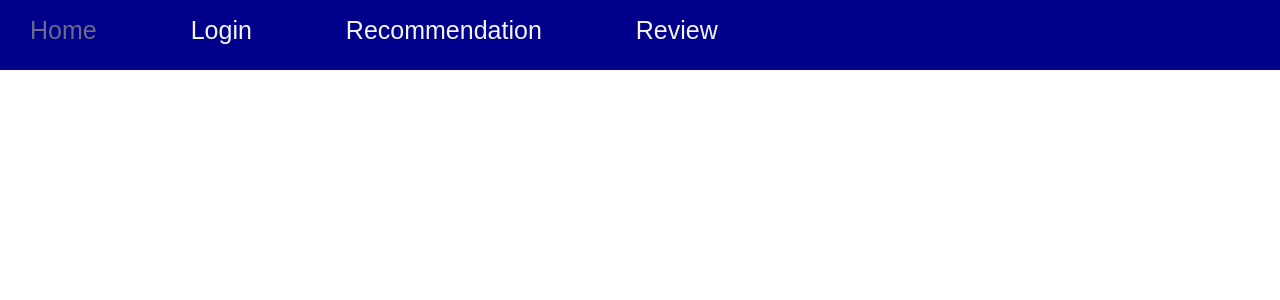
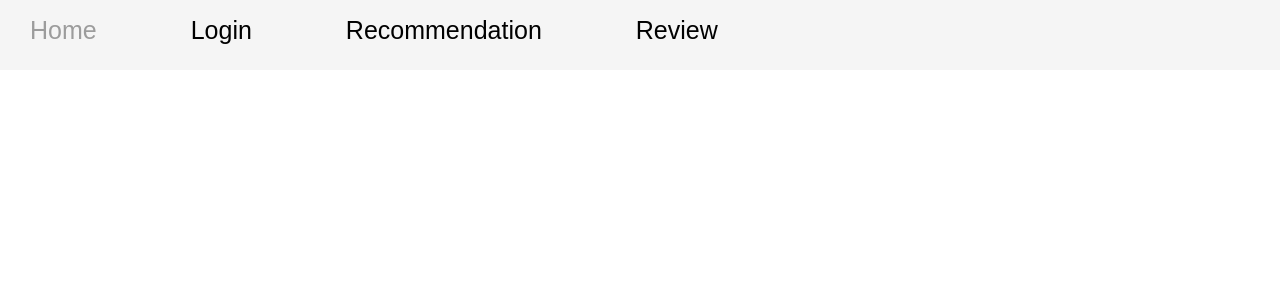
Before and after one commit to tylerbeckb/stadiumReviewWebsite, a Flask app: page / in a window 1280 px wide. Shown: the top 300 px of the page. Run offline with Flask 3, Linux system fonts and the light colour scheme.

Commit message:
fix: changed colour of nav bar

```diff
--- a/app/static/stylesheet.css
+++ b/app/static/stylesheet.css
@@ -3,14 +3,14 @@ nav {
     width: 100%;
     position: fixed;
     z-index: 1;
-    background-color: darkblue;
+    background-color: whitesmoke;
     height: 70px;
 }
 
 nav a {
     float: left;
     text-align: center;
-    color: whitesmoke;
+    color: black;
     padding: 5px;
     padding-left: 30px;
     padding-right: 5%;
```
